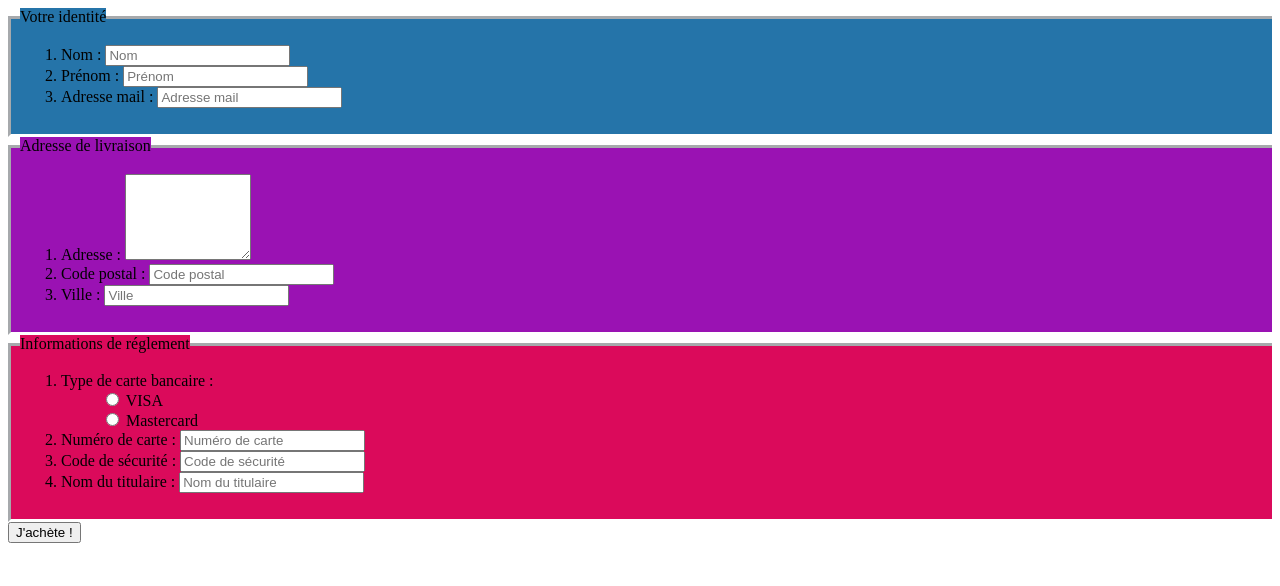
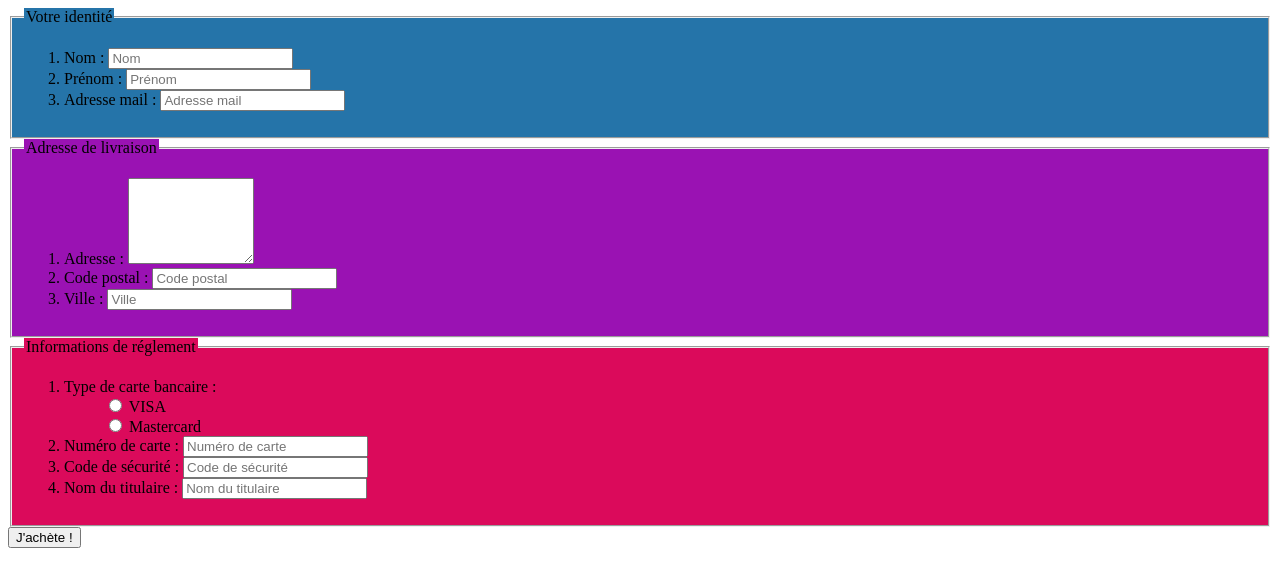
Before and after one commit to WilfridDigle/Partie-2-CSS---Exercice-9, a plain HTML site: page index.html in a window 1280 px wide. Drawn offline with Linux system fonts and the light colour scheme.

Commit message:
Ajout de la balise fieldset

```diff
--- a/assets/css/style.css
+++ b/assets/css/style.css
@@ -1,6 +1,3 @@
-span {
-    margin-left: 10px;
-}
 .bluePart {
     background-color: #2574a9;
 }
@@ -10,16 +7,7 @@ span {
 .pinkPart {
     background-color: #db0a5b;
 }
-div {
-    padding: 10px;
-    border-left: solid #a6a9ac;
-    border-top: solid #a6a9ac;
-    border-bottom: solid white;
-}
 #adress {
     width: 120px;
     height: 80px;
 }
-legend {
-    margin-bottom: -10px;
-}
--- a/index.html
+++ b/index.html
@@ -8,8 +8,9 @@
 </head>
 <!-- Exercice 9 : Reproduire l'image ci-dessous. Ce formulaire contient 3 parties et un bouton. Toutes les propriétés CSS se trouveront dans un fichier autre que le fichier HTML. -->
 <body>
-    <legend><span class="bluePart">Votre identité</span></legend>
-    <div class="bluePart">
+    <form method="post" action="assets/php/traitement.php">
+        <fieldset class="bluePart">
+            <legend class="bluePart">Votre identité</legend>
                 <ol>
                     <li>Nom : <input type="text" id="name" placeholder="Nom">
                     </li>
@@ -17,9 +18,9 @@
                     </li>
                     <li>Adresse mail : <input type="text" id="mail" placeholder="Adresse mail"></li>
                 </ol>
-    </div>
-    <legend><span class="purplePart">Adresse de livraison</span></legend>
-    <div class="purplePart">
+            </fieldset>
+        <fieldset class="purplePart">
+            <legend class="purplePart">Adresse de livraison</legend>
                 <ol>
                     <li>Adresse : <textarea id="adress"></textarea>
                     </li>
@@ -28,9 +29,9 @@
                     <li>Ville : <input type="text" id="city" placeholder="Ville">
                     </li>
                 </ol>
-    </div>
-    <legend><span class="pinkPart">Informations de réglement</span></legend>
-    <div class="pinkPart">
+            </fieldset>
+        <fieldset class="pinkPart">
+            <legend class="pinkPart">Informations de réglement</legend>
                 <ol>
                     <li>Type de carte bancaire :
                         <ul>
@@ -49,7 +50,8 @@
                     <li>Nom du titulaire : <input type="text" id="cardname" placeholder="Nom du titulaire">
                     </li>
                 </ol>
-    </div>
+        </fieldset>
         <input type="submit" value="J'achète !">
+    </form>
 </body>
 </html>
```
Lines whose indentation alone changed are shown as unchanged.
